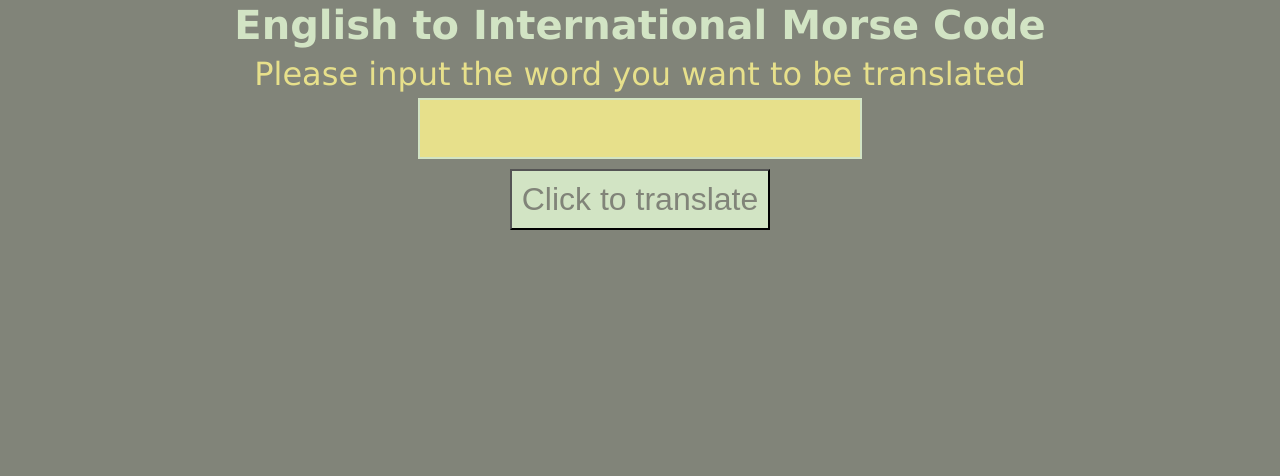
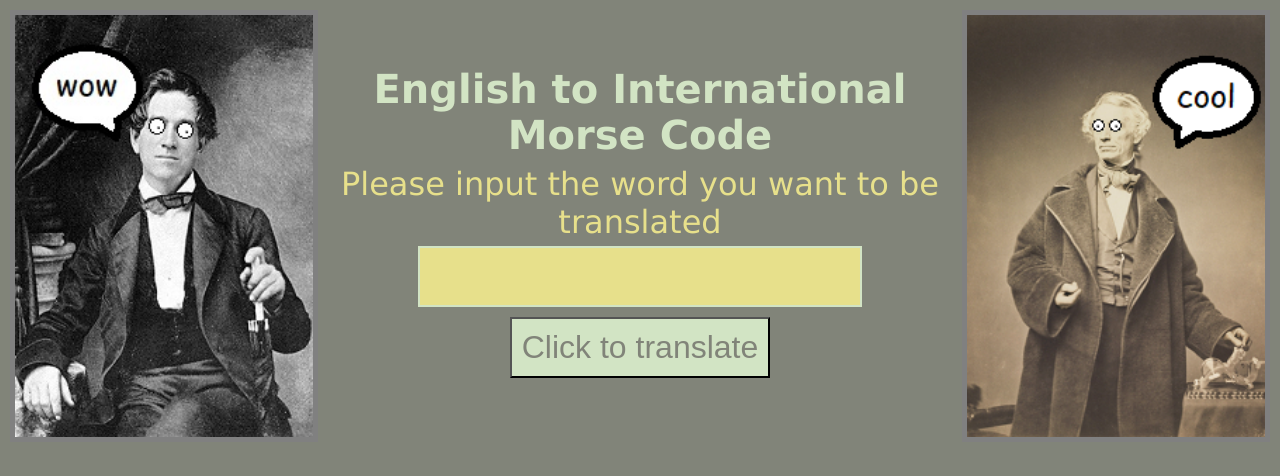
Before and after one commit to LewisLovett/morsecode, a website: page index.html in a window 1280 px wide. Drawn offline with Linux system fonts and the light colour scheme.

Commit message:
Added images

```diff
--- a/index.html
+++ b/index.html
@@ -8,6 +8,7 @@
     <link rel="stylesheet" href="./styles.css">
 </head>
 <body>
+    <img src="./images/alVail.jpg" class="inventorImg" alt="Alfred Vail">
     <div class="translatorContainer">
         <h1>English to International Morse Code</h1>
         <p>Please input the word you want to be translated</p>
@@ -15,6 +16,8 @@
         <button id="translateBtn">Click to translate</button>
         <div id="morse-output"></div>
     </div>
+
+    <img src="./images/sameMorse.png" class="inventorImg" alt="Samuel Morse">
 </body>
 <script src="./js/morse-code.js" type="module"></script>
 </html>
--- a/styles.scss
+++ b/styles.scss
@@ -10,6 +10,9 @@ body{
     background-color: $primaryColor;
     color: $secondaryColor;
     font-family:'Lucida Sans', 'Lucida Sans Regular', 'Lucida Grande', 'Lucida Sans Unicode', Geneva, Verdana, sans-serif;
+    display: flex;
+    flex-direction: column;
+    align-items: center;
 }
 
 .translatorContainer{
@@ -48,3 +51,19 @@ p{
 #morse-output{
     font-size: 3em;
 }
+
+.inventorImg{
+    width: 200px;
+    margin: 10px;
+    border: 5px gray solid;
+}
+
+@media (min-width:768px){
+    body{
+        flex-direction: row;
+    }
+
+    .inventorImg{
+        width: 400px;
+    }
+}
```
Also changed, not shown: images/alVail.jpg (added), images/sameMorse.png (added), styles.css, 1 other file.
